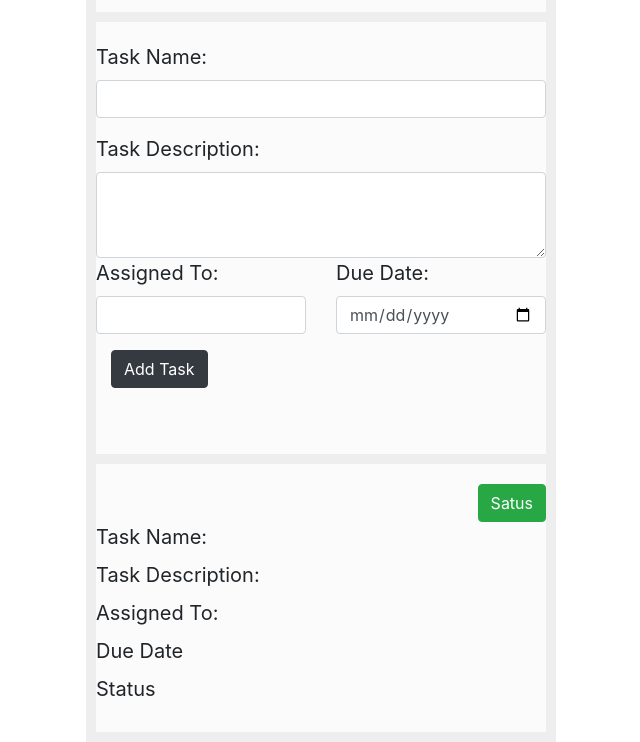
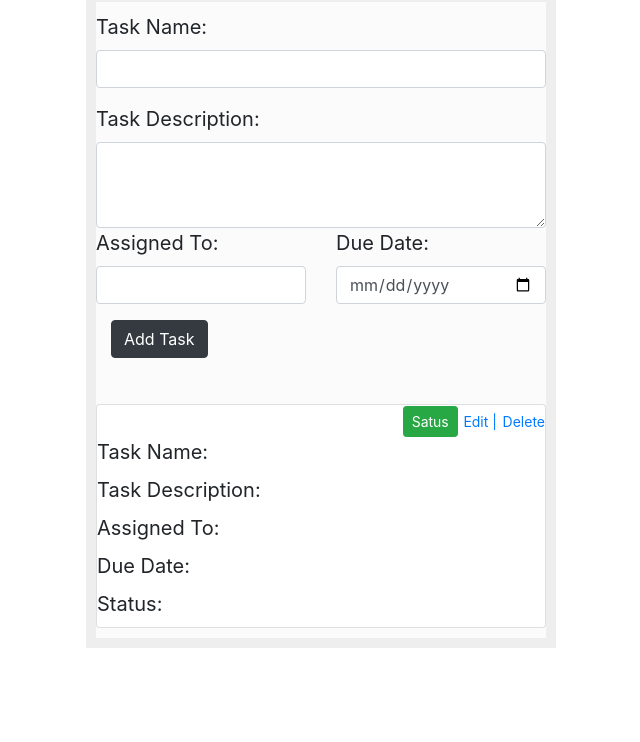
Before and after one commit to tekacode/task-manager, a plain HTML site: page index.html in a window 1280 px wide. Shown: the part 95-837 px from the top of the page, without its empty margins (319-959 px from the left). After the commit the page ends 800 px from the top, so only its background shows below. Drawn offline with nearby package versions, Linux system fonts and the light colour scheme.

Commit message:
index modified

```diff
--- a/index.html
+++ b/index.html
@@ -1,4 +1,3 @@
-<!DOCTYPE html>
 <!DOCTYPE html>
 <html>
   <head>
@@ -9,15 +8,14 @@
       crossorigin="anonymous"
     />
     <style>
-
       body {
-        width:500px;
-        margin:auto;
+        width: 500px;
+        margin: auto;
       }
 
       h1 {
-        text-align:center;
-        margin-top:1px;
+        text-align: center;
+        margin-top: 1px;
       }
 
       .grid-container {
@@ -30,7 +28,7 @@
 
       .grid-container > div {
         background-color: rgba(255, 255, 255, 0.8);
-        padding: 20px 0;
+        padding: 10px 0;
         font-size: 20px;
       }
 
@@ -40,8 +38,8 @@
         grid-column: 1 / 7;
       }
 
-      .status1 > div {
-        text-align: left;
+      #stat {
+        text-align: right;
       }
       .status1 > #stat {
         text-align: right;
@@ -49,10 +47,6 @@
       .form1 > #formOne {
         text-align: left;
       }
-
-
-
-
     </style>
   </head>
   <body>
@@ -61,8 +55,7 @@
         <div class="heading1"><h1>Task List</h1></div>
 
         <div class="form1">
-          <form action="#"  >
-
+          <form action="#">
             <div class="form-group">
               <label for="taskName">Task Name:</label>
               <input
@@ -77,9 +70,7 @@
               <label for="taskDesc">Task Description:</label>
 
               <textarea id="taskDesc" class="md-textarea form-control" rows="3">
-
               </textarea>
-
 
               <div class="row">
                 <div class="col">
@@ -105,8 +96,6 @@
                     />
                   </div>
                 </div>
-
-
               </div>
 
               <div class="form-group">
@@ -116,32 +105,26 @@
               </div>
             </div>
 
-
-
-
-             <br>
-
-
+            <br />
           </form>
-        </div>
 
           <div class="status1">
+            <div class="card">
               <div id="stat">
-            <button type="button" class="btn btn-success">Satus</button>
+                <button type="button" class="btn btn-success btn-sm">
+                  Satus
+                </button>
+                <a href="#" style="font-size: 14px">Edit |</a>
+                <a href="#" style="font-size: 14px">Delete</a>
               </div>
-          <div>
               <label>Task Name:</label>
-            <br />
               <label>Task Description:</label>
-            <br />
               <label>Assigned To:</label>
-            <br />
-            <label>Due Date</label>
-            <br />
-            <label>Status</label>
+              <label>Due Date:</label>
+              <label>Status:</label>
             </div>
           </div>
-
+        </div>
       </div>
     </main>
   </body>
```
Lines whose indentation alone changed are shown as unchanged.
